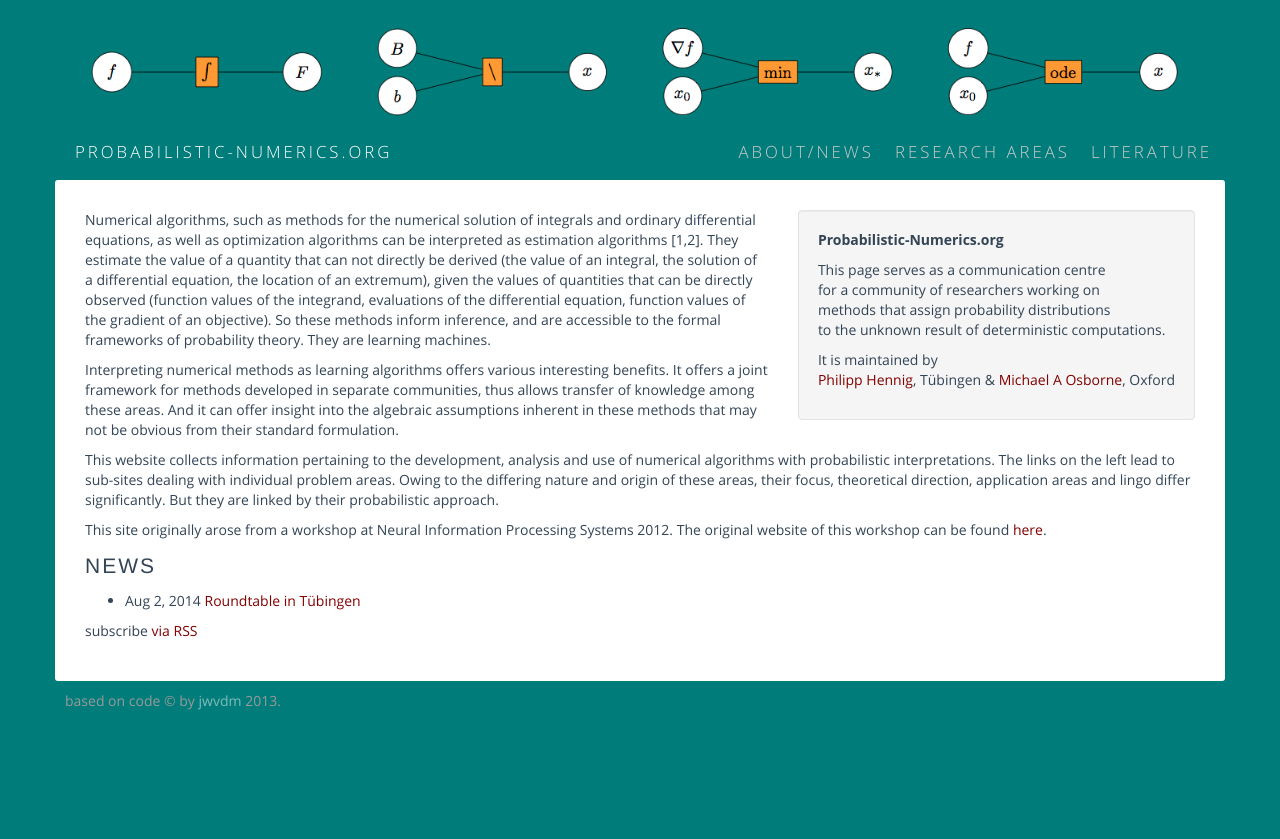
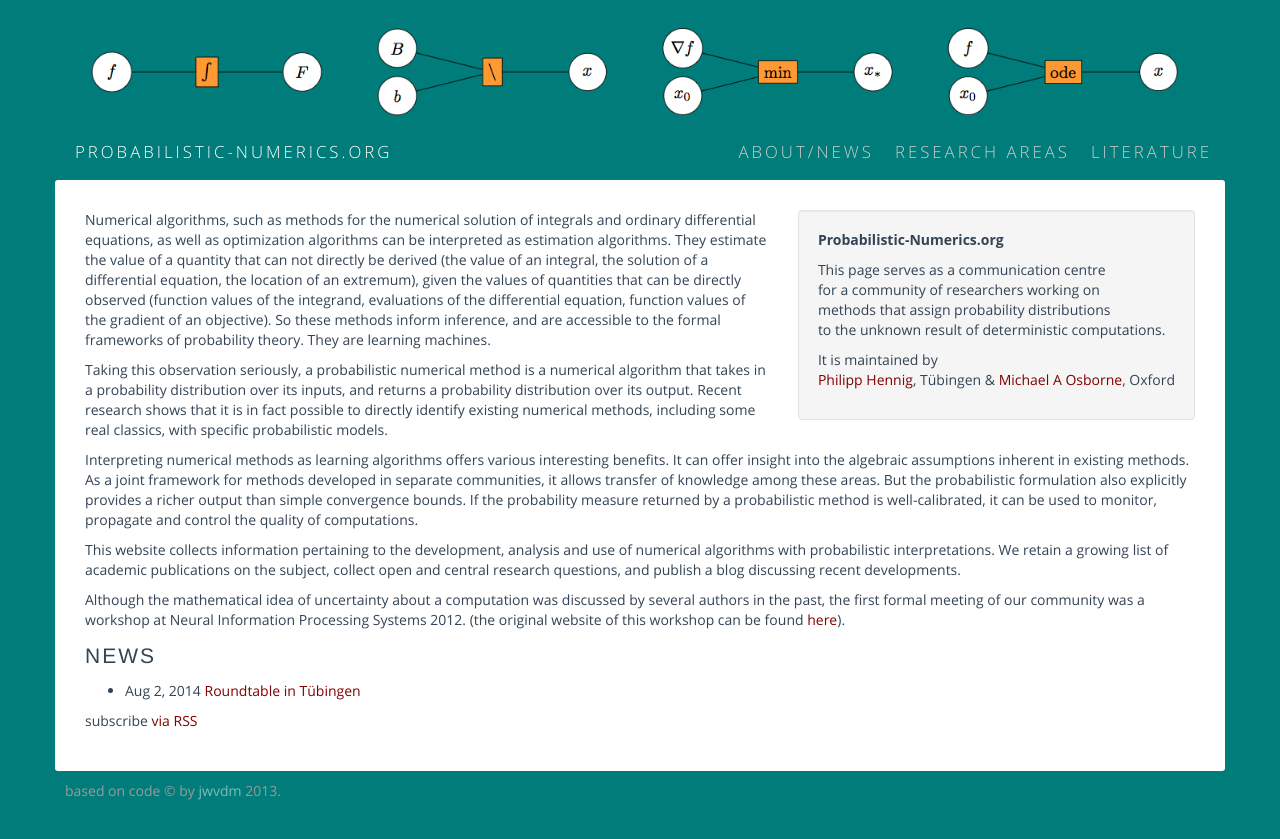
Before and after one commit to philipphennig/probabilistic-numerics.org, a Jekyll site: the page built from index.html, in a window 1280 px wide. Shown: the top 839 px of the page. Built offline with Jekyll 4.4.1, drawn with Linux system fonts in a browser that asks for light colours; some web fonts are replaced.

```diff
--- a/_bibliography/general.bib
+++ b/_bibliography/general.bib
@@ -24,5 +24,5 @@
   pages =	 {163--175},
   year =	 {1988},
   publisher =	 {Springer-Verlag, New York},
-  file =	 {:assets/pdf/Diaconis_1988.pdf:pdf},
+  file =	 {../assets/pdf/Diaconis_1988.pdf},
 }
--- a/_includes/bio.md
+++ b/_includes/bio.md
@@ -1,6 +1,6 @@
 Numerical algorithms, such as methods for the numerical solution of integrals
 and ordinary differential equations, as well as optimization algorithms can be
-interpreted as estimation algorithms [1,2]. They estimate the value of a
+interpreted as estimation algorithms. They estimate the value of a
 quantity that can not directly be derived (the value of an integral, the
 solution of a differential equation, the location of an extremum), given the
 values of quantities that can be directly observed (function values of the
@@ -9,19 +9,28 @@
 accessible to the formal frameworks of probability theory. They are learning
 machines.
 
+Taking this observation seriously, a probabilistic numerical method is a
+numerical algorithm that takes in a probability distribution over its inputs,
+and returns a probability distribution over its output. Recent research shows
+that it is in fact possible to directly identify existing numerical methods,
+including some real classics, with specific probabilistic models.
+
 Interpreting numerical methods as learning algorithms offers various
-interesting benefits. It offers a joint framework for methods developed in
-separate communities, thus allows transfer of knowledge among these areas. And
-it can offer insight into the algebraic assumptions inherent in these methods
-that may not be obvious from their standard formulation.
+interesting benefits. It can offer insight into the algebraic assumptions
+inherent in existing methods. As a joint framework for methods developed in
+separate communities, it allows transfer of knowledge among these areas. But
+the probabilistic formulation also explicitly provides a richer output than
+simple convergence bounds. If the probability measure returned by a
+probabilistic method is well-calibrated, it can be used to monitor, propagate
+and control the quality of computations.
 
 This website collects information pertaining to the development, analysis and
-use of numerical algorithms with probabilistic interpretations. The links on
-the left lead to sub-sites dealing with individual problem areas. Owing to the
-differing nature and origin of these areas, their focus, theoretical direction,
-application areas and lingo differ significantly. But they are linked by their
-probabilistic approach.
+use of numerical algorithms with probabilistic interpretations. We retain a
+growing list of academic publications on the subject, collect open and central
+research questions, and publish a blog discussing recent developments.
 
-This site originally arose from a workshop at Neural Information Processing
-Systems 2012. The original website of this workshop can be found
-[here](http://www.probabilistic-numerics.org/index_workshop.html).
+Although the mathematical idea of uncertainty about a computation was discussed
+by several authors in the past, the first formal meeting of our community was a
+workshop at Neural Information Processing Systems 2012. (the original website
+of this workshop can be found
+[here](http://www.probabilistic-numerics.org/index_workshop.html)).
--- a/_layouts/bibliography.html
+++ b/_layouts/bibliography.html
@@ -9,6 +9,10 @@
     {% endif %}
 
     <li><a class="bib-materials" data-target="#{{key}}_bibtex" data-toggle="collapse" href="#{{key}}" onclick="return false">Bib</a></li>
+
+    {% if entry.file %}
+    <li><a class="bib-materials" href="{{entry.file}}">PDF</a></li>
+    {% endif %}
 
     {% if link %}
     <li><a class="bib-materials" href="{{link}}">PDF</a></li>
```
Also changed, not shown: 2 other files.
